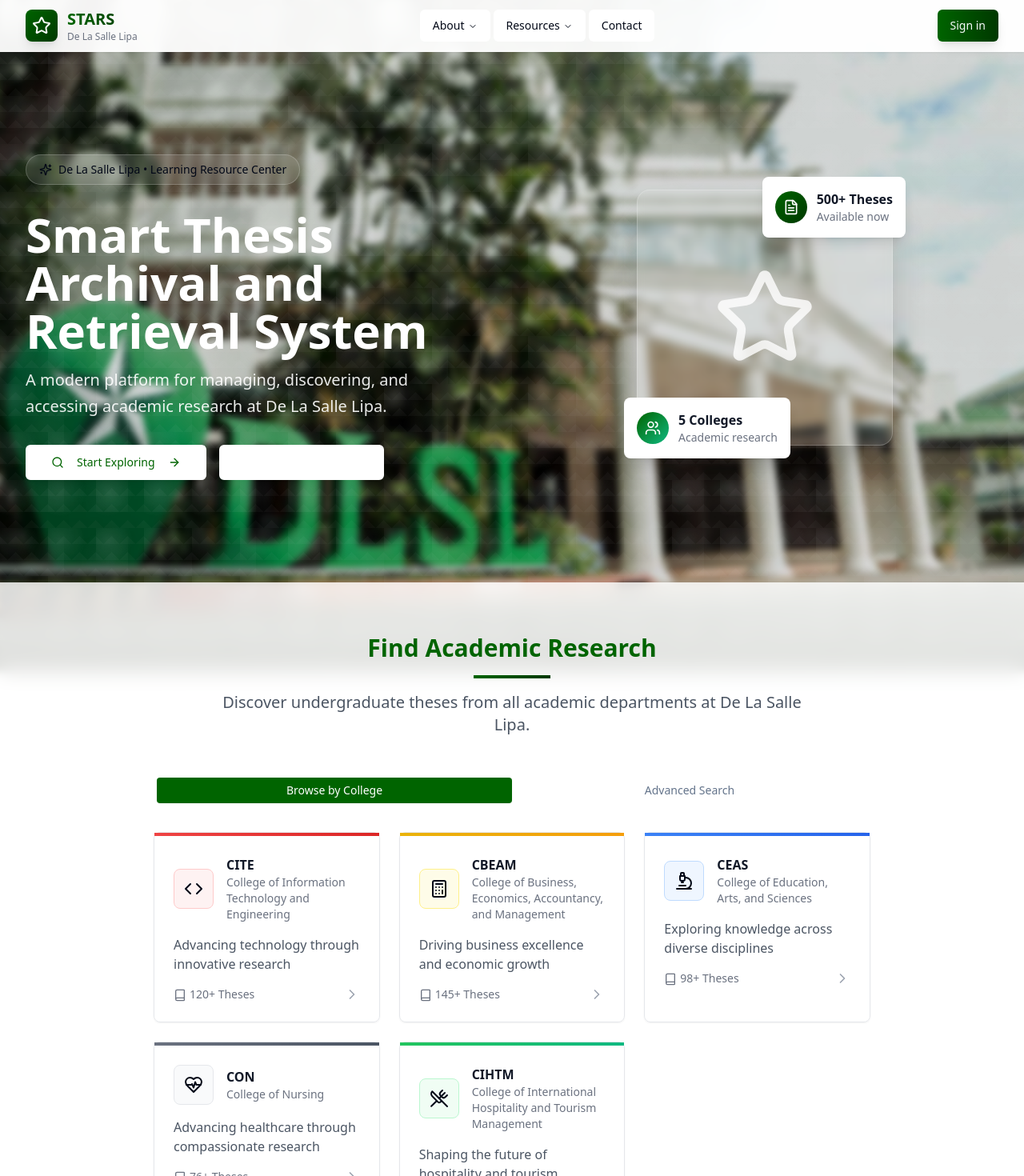
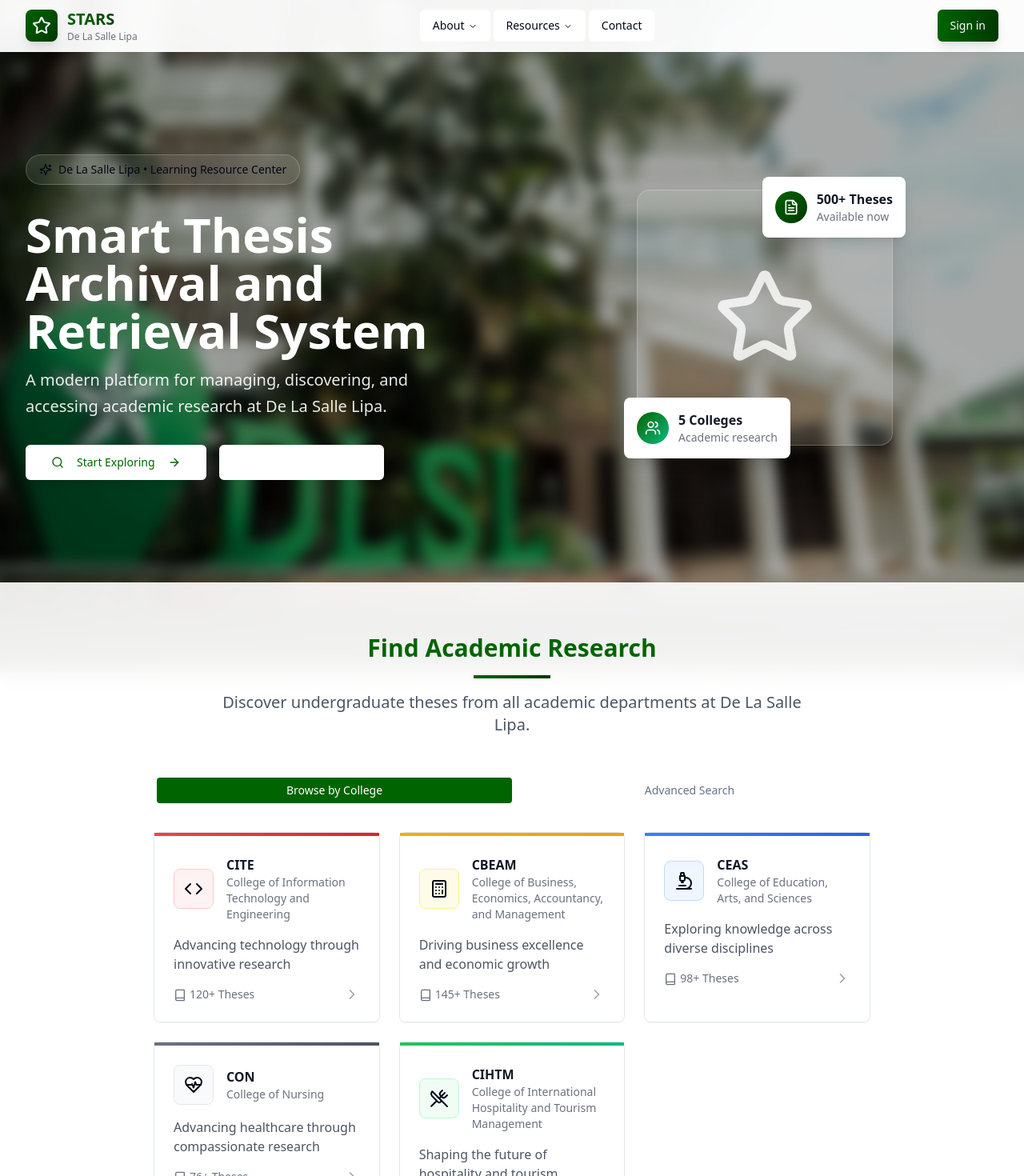
Before and after one commit to EJRDeGuia/stars-archive-gateway, a React (Vite) app: page / in a window 1280 px wide. Shown: the top 1470 px of the page at 80% size. Built offline with nearby package versions, Linux system fonts and the light colour scheme.

Commit message:
Reverted to commit f6bf93268d42f42938ce228fa5e79024a7887c62

```diff
--- a/src/pages/Index.tsx
+++ b/src/pages/Index.tsx
@@ -101,7 +101,7 @@ const Index = () => {
 
   return (
     <div className="min-h-screen relative">
-      {/* Campus Background Image with Green Tint and Texture */}
+      {/* Campus Background Image with Blur and Depth */}
       <div
         className="fixed inset-0 z-0"
         style={{
@@ -109,23 +109,13 @@ const Index = () => {
           backgroundSize: 'cover',
           backgroundPosition: 'center',
           backgroundRepeat: 'no-repeat',
-          filter: 'blur(4px)',
+          filter: 'blur(8px)',
           transform: 'scale(1.1)'
         }}
       />
 
-      {/* Green tint overlay with texture */}
-      <div className="fixed inset-0 bg-gradient-to-br from-dlsl-green/20 via-dlsl-green/10 to-emerald-600/15 z-10"
-           style={{
-             backgroundImage: `
-               radial-gradient(circle at 25% 25%, rgba(255,255,255,0.1) 0%, transparent 50%),
-               radial-gradient(circle at 75% 75%, rgba(255,255,255,0.05) 0%, transparent 50%),
-               linear-gradient(45deg, rgba(255,255,255,0.03) 25%, transparent 25%),
-               linear-gradient(-45deg, rgba(255,255,255,0.03) 25%, transparent 25%)
-             `,
-             backgroundSize: '60px 60px, 80px 80px, 20px 20px, 20px 20px'
-           }}>
-      </div>
+      {/* Subtle overlay for better text readability */}
+      <div className="fixed inset-0 bg-black/20 z-10"></div>
 
       {/* Content Layer */}
       <div className="relative z-30">
@@ -279,7 +269,7 @@ const Index = () => {
         </section>
 
         {/* Search Section */}
-        <section id="search-section" className="py-16 bg-white/80 backdrop-blur-md">
+        <section id="search-section" className="py-16 bg-white/90 backdrop-blur-md">
           <div className="max-w-7xl mx-auto px-4 sm:px-6 lg:px-8">
             <div className="text-center mb-12">
               <h2 className="text-3xl font-bold text-dlsl-green mb-4">Find Academic Research</h2>
@@ -378,7 +368,7 @@ const Index = () => {
         </section>
 
         {/* Features Section */}
-        <section className="py-16 bg-white/70 backdrop-blur-md">
+        <section className="py-16 bg-gray-50/90 backdrop-blur-md">
           <div className="max-w-7xl mx-auto px-4 sm:px-6 lg:px-8">
             <div className="text-center mb-12">
               <h2 className="text-3xl font-bold text-dlsl-green mb-4">Platform Features</h2>
@@ -442,7 +432,7 @@ const Index = () => {
         </section>
 
         {/* CTA Section */}
-        <section className="bg-gradient-to-r from-dlsl-green/90 to-dlsl-green-dark/90 backdrop-blur-md text-white py-16">
+        <section className="bg-gradient-to-r from-dlsl-green to-dlsl-green-dark text-white py-16">
           <div className="max-w-7xl mx-auto px-4 sm:px-6 lg:px-8 text-center">
             <div className="space-y-6">
               <h2 className="text-4xl font-bold">Ready to start exploring?</h2>
```
